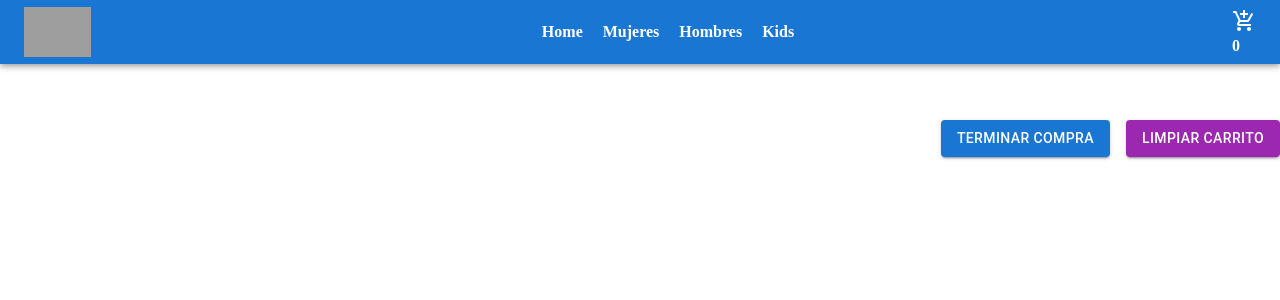
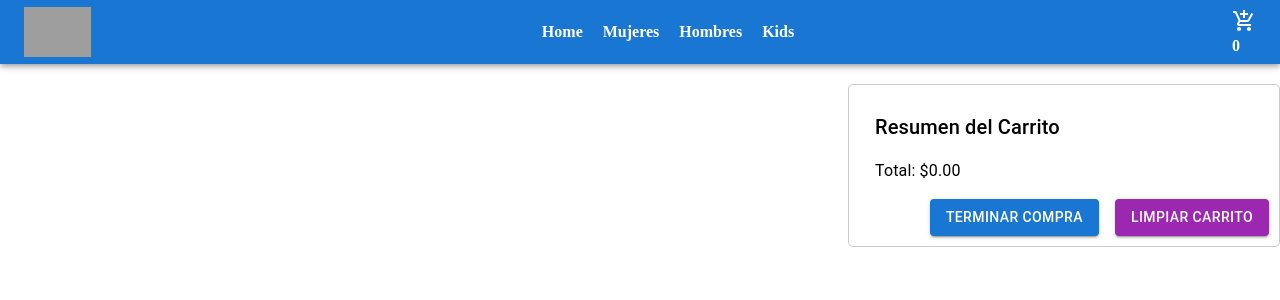
Before and after one commit to chalave21/ProyectoReact, a React (Vite) app: page /Cart in a window 1280 px wide. Shown: the top 300 px of the page. Built offline with nearby package versions, Linux system fonts and the light colour scheme; grey boxes are pictures that could not be loaded.

Commit message:
tecnicas de rendering

```diff
--- a/src/components/common/CartWidgetContainer/Cartwidget.jsx
+++ b/src/components/common/CartWidgetContainer/Cartwidget.jsx
@@ -3,11 +3,12 @@ import { useContext } from "react";
 import { CartContext } from "../../context/CartContext";
 
 function Cartwidget() {
-  const { cart } = useContext(CartContext);
+  const { getTotalItem } = useContext(CartContext);
+  let total = getTotalItem();
   return (
     <div>
       <AddShoppingCartIcon />
-      <p>{cart.length}</p>
+      <p>{total}</p>
     </div>
   );
 }
--- a/src/components/common/ItemCountContainer/ItemCount.jsx
+++ b/src/components/common/ItemCountContainer/ItemCount.jsx
@@ -1,9 +1,16 @@
 import "./ItemCountContainer.css";
-function Count({ addOne, subOne, count, onAdd }) {
+import Tooltip from "@mui/material/Tooltip";
+function Count({ addOne, subOne, count, onAdd, stock }) {
   return (
     <>
       <div className="Count">
-        <button onClick={addOne}>+</button>
+        {count === stock ? (
+          <Tooltip title="No hay mas stock" placement="top-start" arrow={true}>
+            <button onClick={addOne}>+</button>
+          </Tooltip>
+        ) : (
+          <button onClick={addOne}>+</button>
+        )}
         <h4>{count}</h4>
         <button onClick={subOne}>-</button>
         <button onClick={() => onAdd(count)} variant="outlined">
--- a/src/components/common/ItemCountContainer/ItemCountContainer.jsx
+++ b/src/components/common/ItemCountContainer/ItemCountContainer.jsx
@@ -1,11 +1,11 @@
 import { React, useState } from "react";
 import Count from "./ItemCount";
 
-function CountContainer({ onAdd }) {
-  const [item, setItem] = useState(1);
+function CountContainer({ onAdd, stock, total = 1 }) {
+  const [item, setItem] = useState(total);
 
   function addOne() {
-    if (item < 10) {
+    if (item < stock) {
       setItem(item + 1);
     }
   }
@@ -15,7 +15,15 @@ function CountContainer({ onAdd }) {
       setItem(item - 1);
     }
   }
-  return <Count addOne={addOne} subOne={subOne} count={item} onAdd={onAdd} />;
+  return (
+    <Count
+      addOne={addOne}
+      subOne={subOne}
+      count={item}
+      onAdd={onAdd}
+      stock={stock}
+    />
+  );
 }
 
 export default CountContainer;
--- a/src/components/context/CartContext.jsx
+++ b/src/components/context/CartContext.jsx
@@ -10,7 +10,7 @@ function CartContextProvider({ children }) {
     if (existe) {
       let newArray = cart.map((e) => {
         if (e.id === product.id) {
-          return { ...e, quantity: e.quantity + product.quantity };
+          return { ...e, quantity: product.quantity };
         } else {
           return e;
         }
@@ -39,8 +39,35 @@ function CartContextProvider({ children }) {
     setCart(newArray);
   };
 
+  const getTotalItem = () => {
+    let total = cart.reduce((acc, e) => {
+      return acc + e.quantity;
+    }, 0);
+    return total;
+  };
+
+  const getTotalQuantityById = (id) => {
+    let total = cart.find((e) => {
+      return e.id === id;
+    });
+    if (total) {
+      return total.quantity;
+    } else {
+      return total;
+    }
+  };
+
   return (
-    <CartContext.Provider value={{ cart, addCart, clearCart, removeById }}>
+    <CartContext.Provider
+      value={{
+        cart,
+        addCart,
+        clearCart,
+        removeById,
+        getTotalItem,
+        getTotalQuantityById,
+      }}
+    >
       {children}
     </CartContext.Provider>
   );
--- a/src/components/pages/CartContainer/CartContainer.jsx
+++ b/src/components/pages/CartContainer/CartContainer.jsx
@@ -6,9 +6,13 @@ import { CartContext } from "../../context/CartContext";
 function CartContainer() {
   const { cart, clearCart, removeById } = useContext(CartContext);
 
+  // Calcular el total del carrito
+  const total = cart.reduce((acc, curr) => acc + curr.price * curr.quantity, 0);
+
   return (
-    <>
     <Grid container spacing={2} sx={{ marginTop: "20px" }}>
+      {/* Parte izquierda: Lista de productos */}
+      <Grid item xs={8}>
         {cart.map((p, index) => (
           <Grid item xs={12} key={p.id}>
             <Grid
@@ -56,12 +60,27 @@ function CartContainer() {
         ))}
       </Grid>
 
+      {/* Parte derecha: Resumen del carrito */}
+      <Grid item xs={4}>
         <Grid
           container
           spacing={2}
-        justifyContent="flex-end"
-        sx={{ marginTop: "20px" }}
+          direction="column"
+          sx={{
+            border: "1px solid #ccc",
+            padding: "10px",
+            borderRadius: "5px",
+          }}
         >
+          <Grid item xs={12}>
+            <Typography variant="h6" component="h2">
+              Resumen del Carrito
+            </Typography>
+          </Grid>
+          <Grid item xs={12}>
+            <Typography variant="body1">Total: ${total.toFixed(2)}</Typography>
+          </Grid>
+          <Grid item container xs={12} spacing={2} justifyContent="flex-end">
             <Grid item>
               <Link to={"/Checkout"} style={{ textDecoration: "none" }}>
                 <Button variant="contained" color="primary">
@@ -75,7 +94,9 @@ function CartContainer() {
               </Button>
             </Grid>
           </Grid>
-    </>
+        </Grid>
+      </Grid>
+    </Grid>
   );
 }
 
--- a/src/components/pages/ItemDetailContainer/ItemDetail.jsx
+++ b/src/components/pages/ItemDetailContainer/ItemDetail.jsx
@@ -3,7 +3,7 @@ import ProductCard from "../../common/ProductCard/ProductCard";
 import "./ItemDetailContainer.css";
 import ItemCountContainer from "../../common/ItemCountContainer/ItemCountContainer";
 
-function ItemDetail({ item, onAdd }) {
+function ItemDetail({ item, onAdd, total }) {
   return (
     <>
       <div className="item-list-container">
@@ -16,7 +16,7 @@ function ItemDetail({ item, onAdd }) {
           categories={item.categories}
           stock={item.stock}
         />
-        <ItemCountContainer onAdd={onAdd} />
+        <ItemCountContainer onAdd={onAdd} total={total} stock={item.stock} />
       </div>
     </>
   );
--- a/src/components/pages/ItemDetailContainer/ItemDetailContainer.jsx
+++ b/src/components/pages/ItemDetailContainer/ItemDetailContainer.jsx
@@ -8,7 +8,9 @@ import { CartContext } from "../../context/CartContext";
 function ItemDetailContainer() {
   const { id } = useParams();
   const [item, setItem] = useState({});
-  const { addCart } = useContext(CartContext);
+  const { addCart, getTotalQuantityById } = useContext(CartContext);
+
+  let total = getTotalQuantityById(+id);
 
   useEffect(() => {
     const tarea = new Promise((res, rej) => {
@@ -39,7 +41,7 @@ function ItemDetailContainer() {
     addCart(productInfo);
   };
 
-  return <ItemDetail item={item} onAdd={onAdd} />;
+  return <ItemDetail item={item} onAdd={onAdd} total={total} />;
 }
 
 export default ItemDetailContainer;
```
Lines whose indentation alone changed are shown as unchanged.
